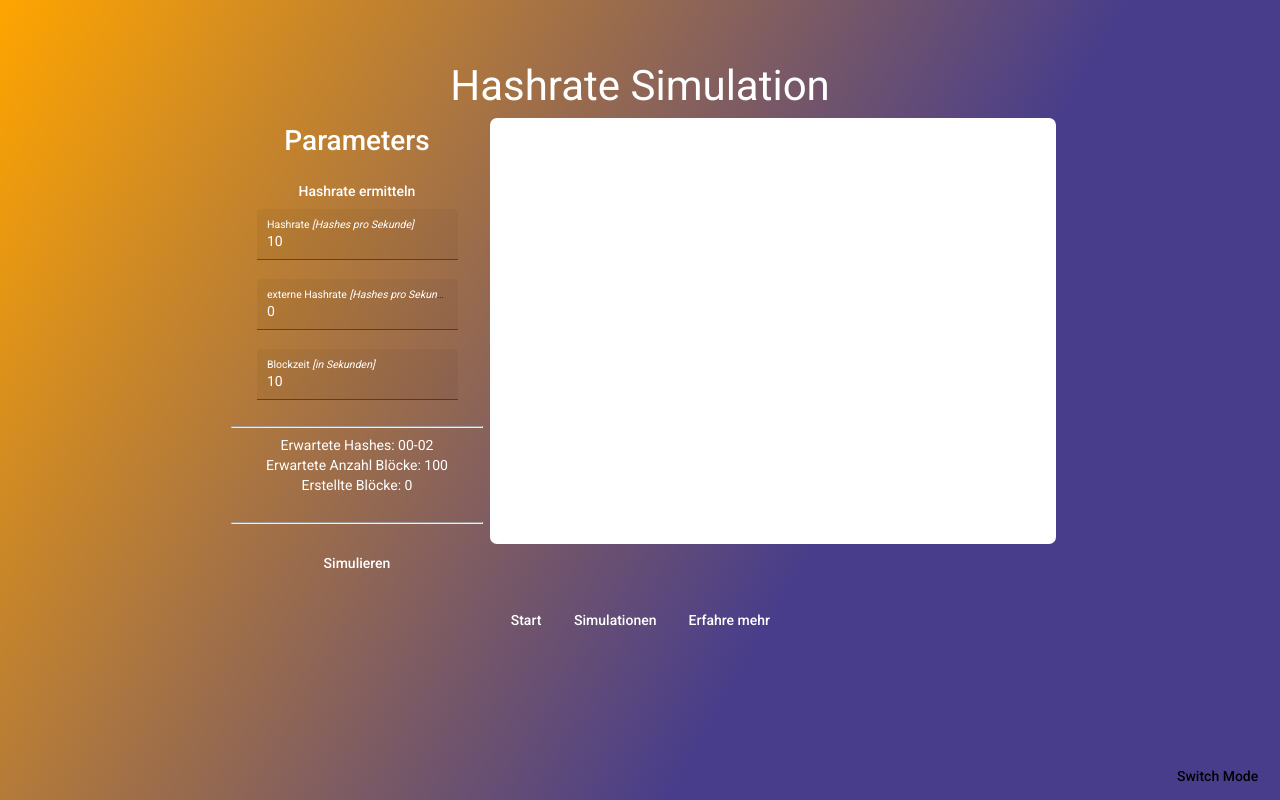
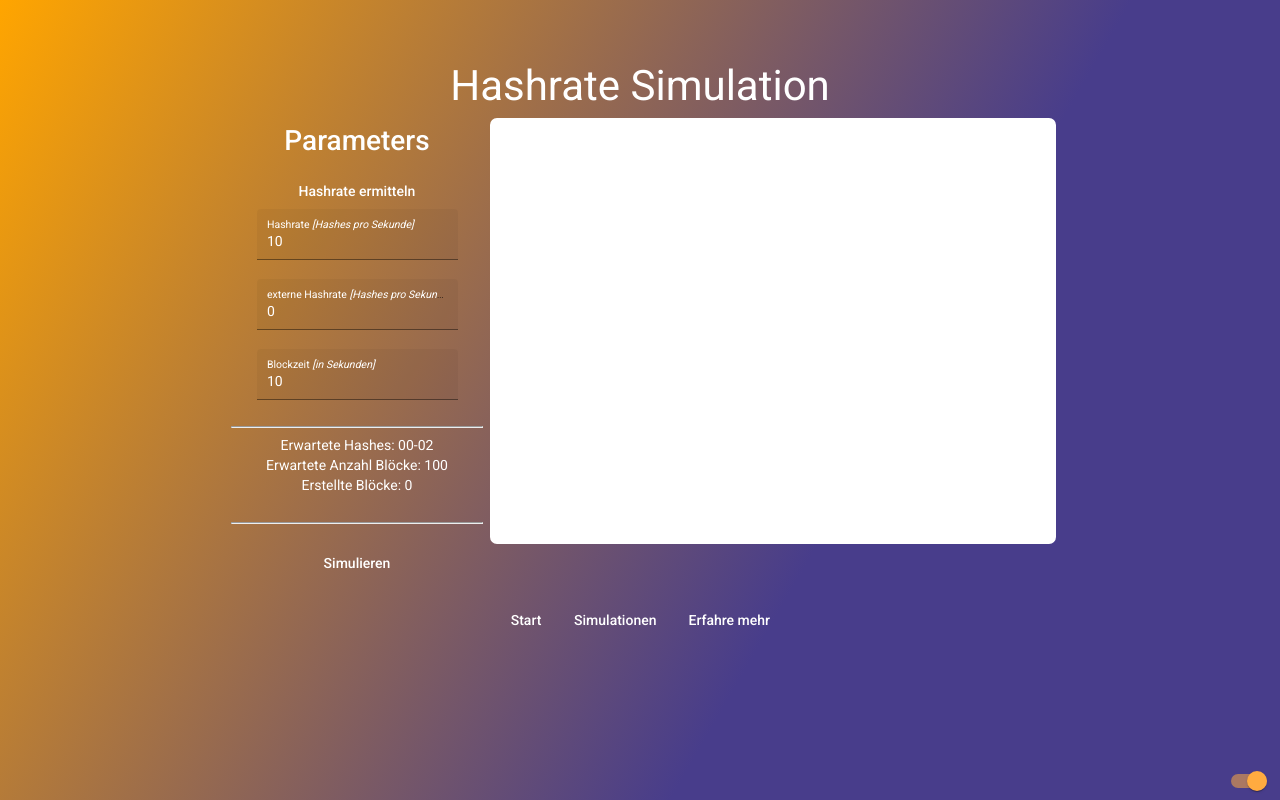
Before and after one commit to MyKaez/btc-playground, an Angular app: page /simple-pow in a window 1280 px wide. Built offline with nearby package versions, Linux system fonts and the light colour scheme.

Commit message:
added toggle to switch mode

```diff
--- a/src/app/app.component.html
+++ b/src/app/app.component.html
@@ -25,5 +25,6 @@
   </div>
 </div>
 <div class="switch-mode">
-  <button mat-button (click)="switchMode()">Switch Mode</button>
+  <mat-slide-toggle [(ngModel)]="simpleView">
+  </mat-slide-toggle>
 </div>
--- a/src/app/app.component.scss
+++ b/src/app/app.component.scss
@@ -20,8 +20,7 @@
     position: fixed;
     right: 0px;
     bottom: 0px;
-    width: 8em;
-    height: 2.5em;
+    width: 3em;
     padding: 0.5em;
     z-index: 9999999;
 }
--- a/src/app/app.component.ts
+++ b/src/app/app.component.ts
@@ -39,10 +39,10 @@ export class AppComponent implements OnInit {
 
   public set simpleView(value: boolean) {
     localStorage.setItem('app_simple_view', value ? 'true' : 'false');
+    this.switchMode();
   }
 
   switchMode() {
-    this.simpleView = !this.simpleView;
     this.navigateTo(this.currentRoute);
   }
 
--- a/src/app/app.module.ts
+++ b/src/app/app.module.ts
@@ -13,6 +13,7 @@ import { MatInputModule } from '@angular/material/input';
 import { MatCardModule } from '@angular/material/card';
 import { MatProgressBarModule } from '@angular/material/progress-bar';
 import { MatExpansionModule } from '@angular/material/expansion';
+import { MatSlideToggleModule } from '@angular/material/slide-toggle';
 import { BrowserAnimationsModule } from '@angular/platform-browser/animations';
 import { VidComponent } from './shared/vid/vid.component';
 import { HomeComponent } from './home/home.component';
@@ -51,7 +52,8 @@ import { CalculatorComponent as PowCalculatorComponent } from './simulations/pow
     MatInputModule,
     MatCardModule,
     MatProgressBarModule,
-    MatExpansionModule
+    MatExpansionModule,
+    MatSlideToggleModule
   ],
   providers: [],
   bootstrap: [AppComponent]
```
